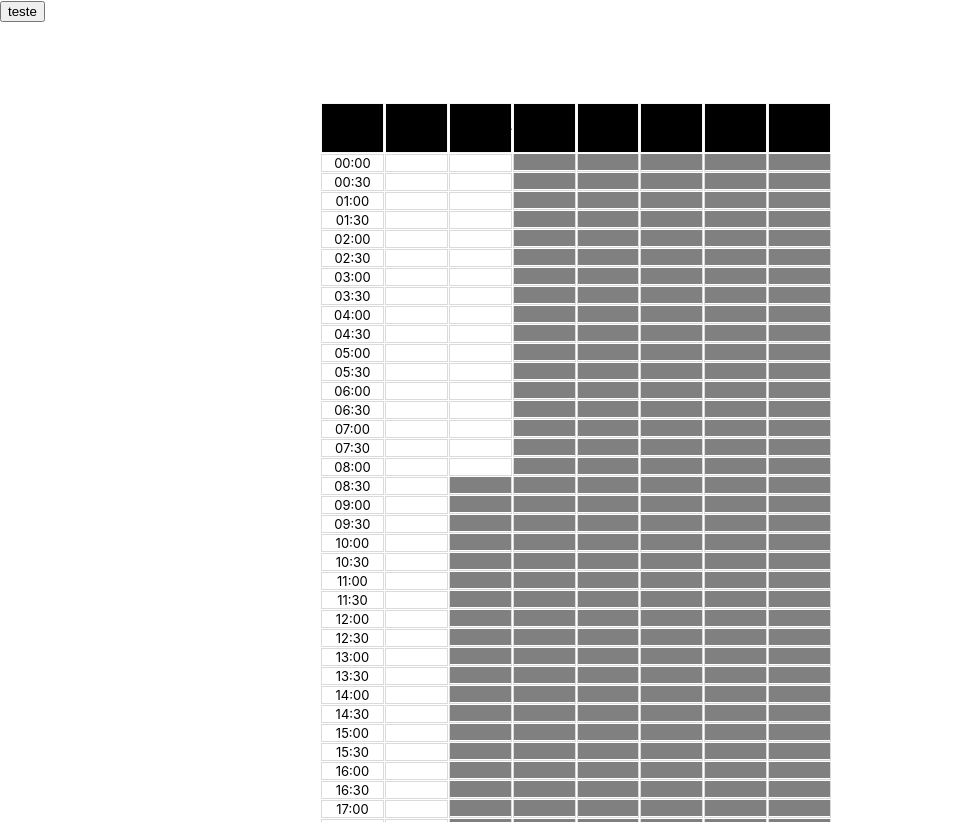
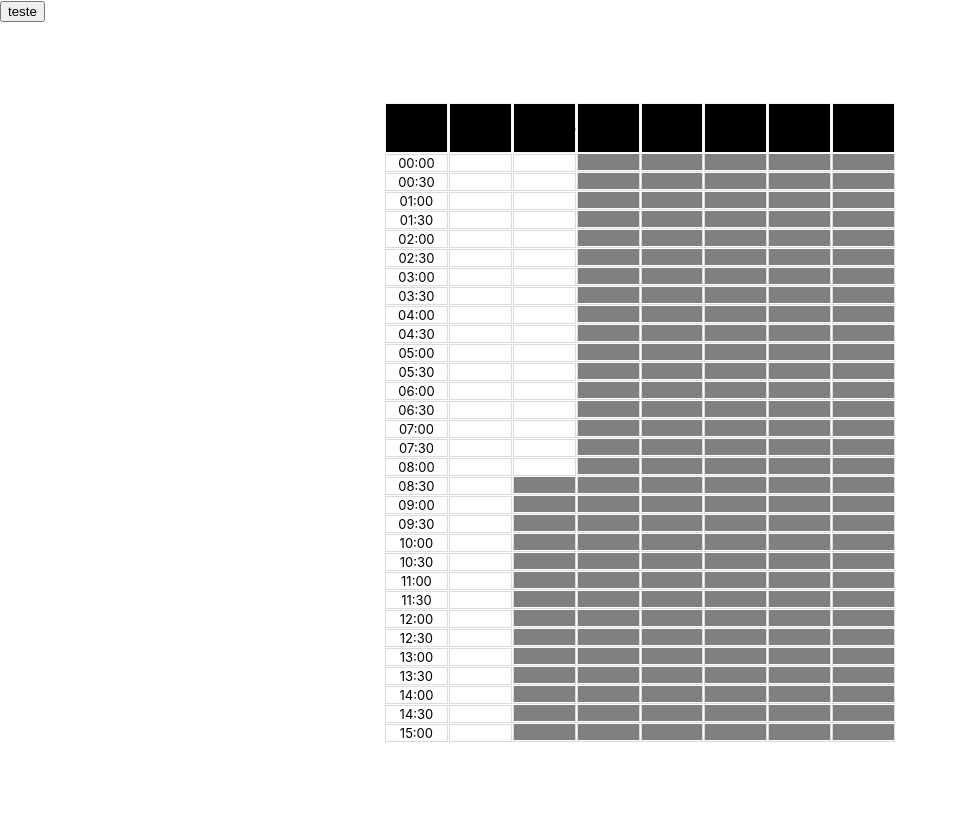
Before and after one commit to GMODias/frontend-legados-hackathon-project, a React (Create React App) app: page / in a window 1280 px wide. Shown: the whole page, without its empty margins (0-958 px from the left). After the commit the page ends 800 px from the top, so only its background shows below. Built offline with nearby package versions, Linux system fonts and the light colour scheme.

Commit message:
[PT-BR]Ajuste no css de exibiçao da Tabela. [EN] Changed Table CSS.

```diff
--- a/src/App.css
+++ b/src/App.css
@@ -40,12 +40,3 @@
 body {
   overflow: hidden;
 }
-
-.scheduleTableDiv {
-/* display: flex; */
-height: 90vh;
-margin-left:  25vw;
-margin-top: 10vh;
-overflow-y: scroll;
-position: relative;
-}
--- a/src/pages/StudentSchedule/StudentSchedule.css
+++ b/src/pages/StudentSchedule/StudentSchedule.css
@@ -3,9 +3,12 @@ body {
 }
 
 .scheduleTableDiv {
-height: 90vh;
-margin-left:  25vw;
-margin-top: 10vh;
-overflow-y: scroll;
-position: relative;
+  justify-content: center;
+  display: flex;
+  height: 80vh;
+  margin-left:  29vw;
+  margin-right:  29vw;
+  margin-top: 10vh;
+  overflow-y: scroll;
+  position: relative;
 }
```
